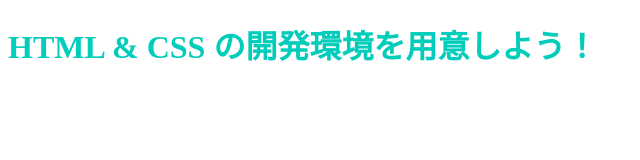
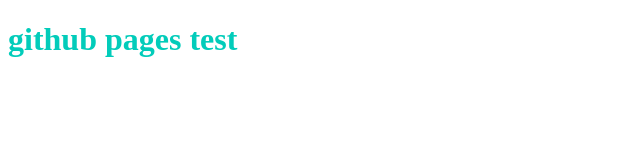
Before and after one commit to Ryusuke-suga/github-pages-test, a plain HTML site: page index.html in a window 1280 px wide. Shown: the whole page, without its empty margins (0-640 px from the left). Drawn offline with Linux system fonts and the light colour scheme.

Commit message:
Update index.html

```diff
--- a/index.html
+++ b/index.html
@@ -6,6 +6,6 @@
     <title>Progate</title>
   </head>
   <body>
-    <h1 class="title">HTML & CSS の開発環境を用意しよう！</h1>
+    <h1 class="title">github pages test</h1>
   </body>
 </html
```
